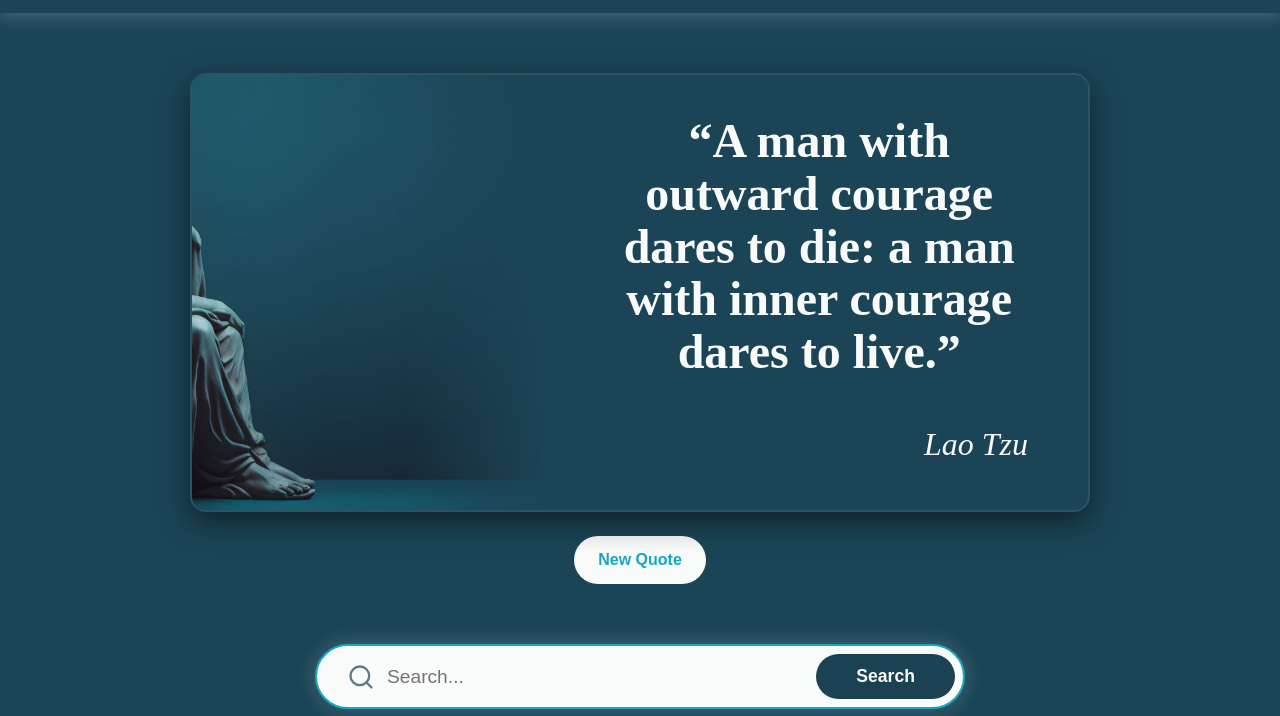
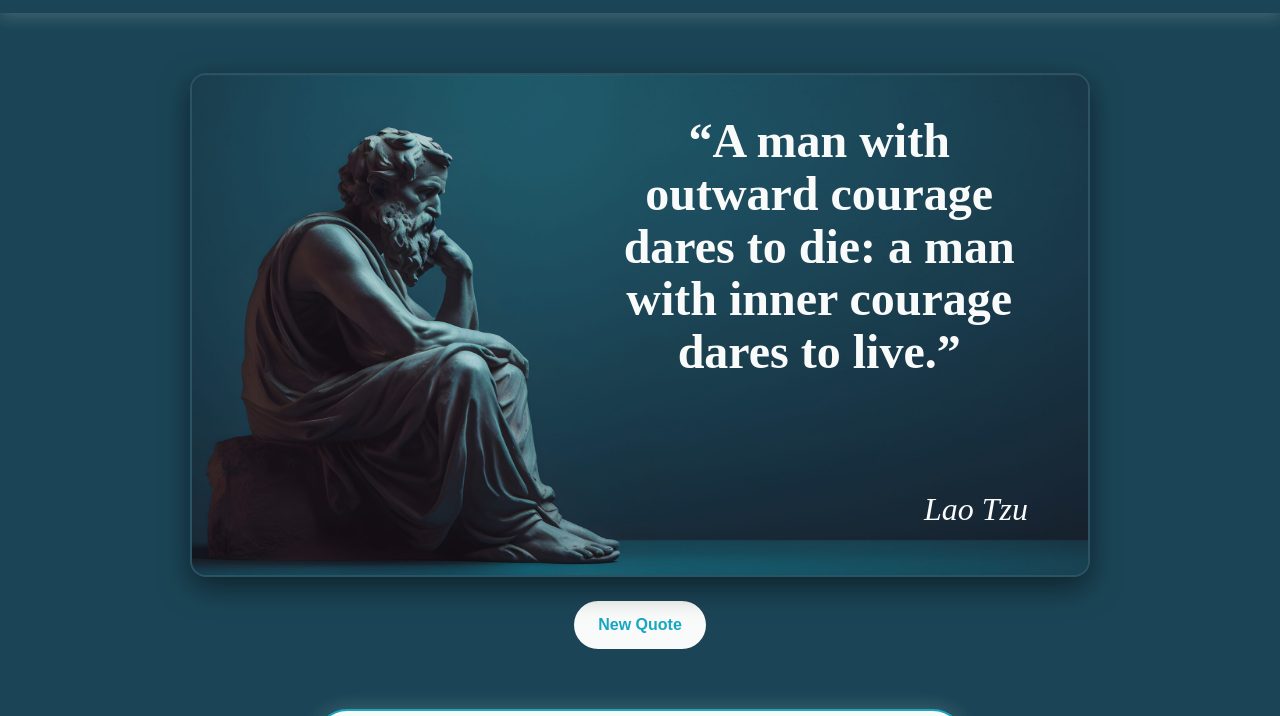
Before and after one commit to othmaneslaimani2-jpg/Index-Aletheia, a plain HTML site: page index.html in a window 1280 px wide. Shown: the part 65-781 px from the top of the page. Drawn offline with Linux system fonts and the light colour scheme; a script that the page names is missing; a web font is replaced by a local one.

Commit message:
fix style.css

```diff
--- a/style.css
+++ b/style.css
@@ -5,7 +5,7 @@
     --hover-bg: #1A6C84;
     --card-bg: #d9d9d9;
     --search-bg: #f9fafa;
-    --shadow-color: rgba(249, 250, 250, 0.2);
+    --shadow-color: rgba(230, 231, 231, 0.2);
     --font-serif: 'Flecha Test M Medium', serif;
     --font-sans: 'Montserrat', sans-serif;
 
@@ -103,15 +103,15 @@ body {
     right: 0;
     width: 40%;
     height: 100%;
-    background: linear-gradient(to right, transparent, var(--primary-bg));
     pointer-events: none;
+
 }
 
 .quote-img {
-    width: 100%;
-    height: 100%;
+    width: 1000px;
+    height: 500px;
     display: block;
-    object-fit: cover;
+    object-fit: fill;
 }
 
 .quote-content {
```
